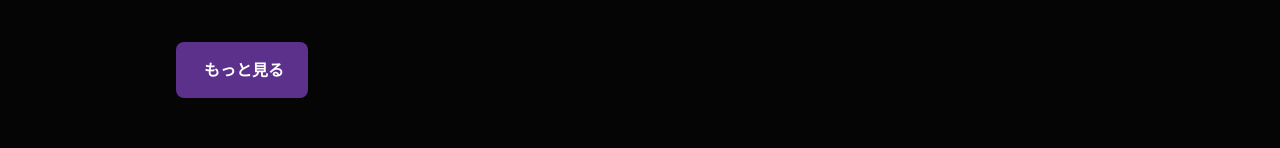
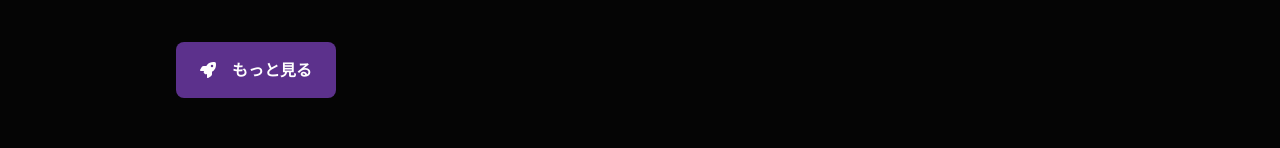
Before and after one commit to yu03-dev/portfolio-web-site, a Next.js app: page / in a window 1280 px wide. Shown: the part 510-658 px from the top of the page. Built offline with nearby package versions, Linux system fonts and the light colour scheme.

Commit message:
🎨 buttonコンポーネント作成による変更

```diff
--- a/src/app/components/Header.tsx
+++ b/src/app/components/Header.tsx
@@ -2,31 +2,17 @@ import { faBars } from "@fortawesome/free-solid-svg-icons";
 import { FontAwesomeIcon } from "@fortawesome/react-fontawesome";
 import Link from "next/link";
 import React from "react";
+import { Button } from "./elements/Button";
 
-const navList = [
-  <Link
-    href="#home"
-    className="hover:text-selected-text transition duration-300"
-  >
-    ホーム
-  </Link>,
-  <Link
-    href="#portfolio"
-    className="hover:text-selected-text transition duration-300"
-  >
-    ポートフォリオ
-  </Link>,
-  <Link
-    href="#skills"
-    className="hover:text-selected-text transition duration-300"
-  >
-    スキル一覧
-  </Link>,
-  <Link href="#contact">
-    <button className="px-6 py-2 bg-theme font-bold rounded-lg hover:bg-purple-600 transition-all duration-300">
-      お問い合わせ
-    </button>
-  </Link>,
+type navItemsType = {
+  title: string;
+  href: string;
+};
+
+const navItems: navItemsType[] = [
+  { title: "ホーム", href: "#home" },
+  { title: "ポートフォリオ", href: "#portfolio" },
+  { title: "スキル一覧", href: "#skills" },
 ];
 
 export const Header = () => {
@@ -35,7 +21,20 @@ export const Header = () => {
       <div className="container mx-auto flex justify-between items-center px-8 md:px-14 lg:px-24 w-full">
         <div className="text-lg font-bold">Condy.com</div>
         <div className="space-x-12 hidden md:flex items-center">
-          {navList.map((nav) => nav)}
+          {navItems.map((navItem) => {
+            return (
+              <Link
+                href={navItem.href}
+                key={navItem.href}
+                className="hover:text-selected-text transition duration-300"
+              >
+                {navItem.title}
+              </Link>
+            );
+          })}
+          <Link href="#contact">
+            <Button className="px-6 py-2">お問い合わせ</Button>
+          </Link>
         </div>
         <div className="md:hidden">
           <FontAwesomeIcon icon={faBars} className="w-6" />
--- a/src/app/components/Hero.tsx
+++ b/src/app/components/Hero.tsx
@@ -1,5 +1,8 @@
 import Image from "next/image";
 import React from "react";
+import { Button } from "./elements/Button";
+import { FontAwesomeIcon } from "@fortawesome/react-fontawesome";
+import { faRocket } from "@fortawesome/free-solid-svg-icons";
 
 export const Hero = () => {
   return (
@@ -9,17 +12,20 @@ export const Hero = () => {
     >
       <div className="flex flex-wrap md:flex-nowrap">
         <div className="md:my-36 lg:ml-20 mx-auto flex flex-col items-center md:items-start">
-          <h1 className="font-bold text-5xl text-center md:text-left lg:text-7xl md:text-6xl">
+          <h1 className="font-bold text-5xl text-center md:text-left lg:text-7xl md:text-6xl mb-10">
             TailwindCSSで
             <br />
             美しいサイトを
             <br />
             作ります
           </h1>
-          <button className="px-6 py-4 bg-theme font-bold rounded-lg hover:bg-purple-600 transition-all duration-300 mt-10">
-            <i className="fa-solid fa-rocket mr-1"></i>
+          <Button className="px-6 py-4">
+            <FontAwesomeIcon
+              icon={faRocket}
+              className="w-4 inline-block mr-4"
+            />
             <span>もっと見る</span>
-          </button>
+          </Button>
         </div>
         <Image
           src="/human.jpg"
--- /dev/null
+++ b/src/app/components/elements/Button.tsx
@@ -0,0 +1,19 @@
+import React from "react";
+
+type ButtonProps = {
+  className: string | undefined;
+  children: React.ReactNode;
+};
+
+export const Button = ({ className, children }: ButtonProps) => {
+  return (
+    <button
+      className={
+        className +
+        " bg-theme font-bold rounded-lg hover:bg-purple-600 transition-all duration-300"
+      }
+    >
+      {children}
+    </button>
+  );
+};
```
